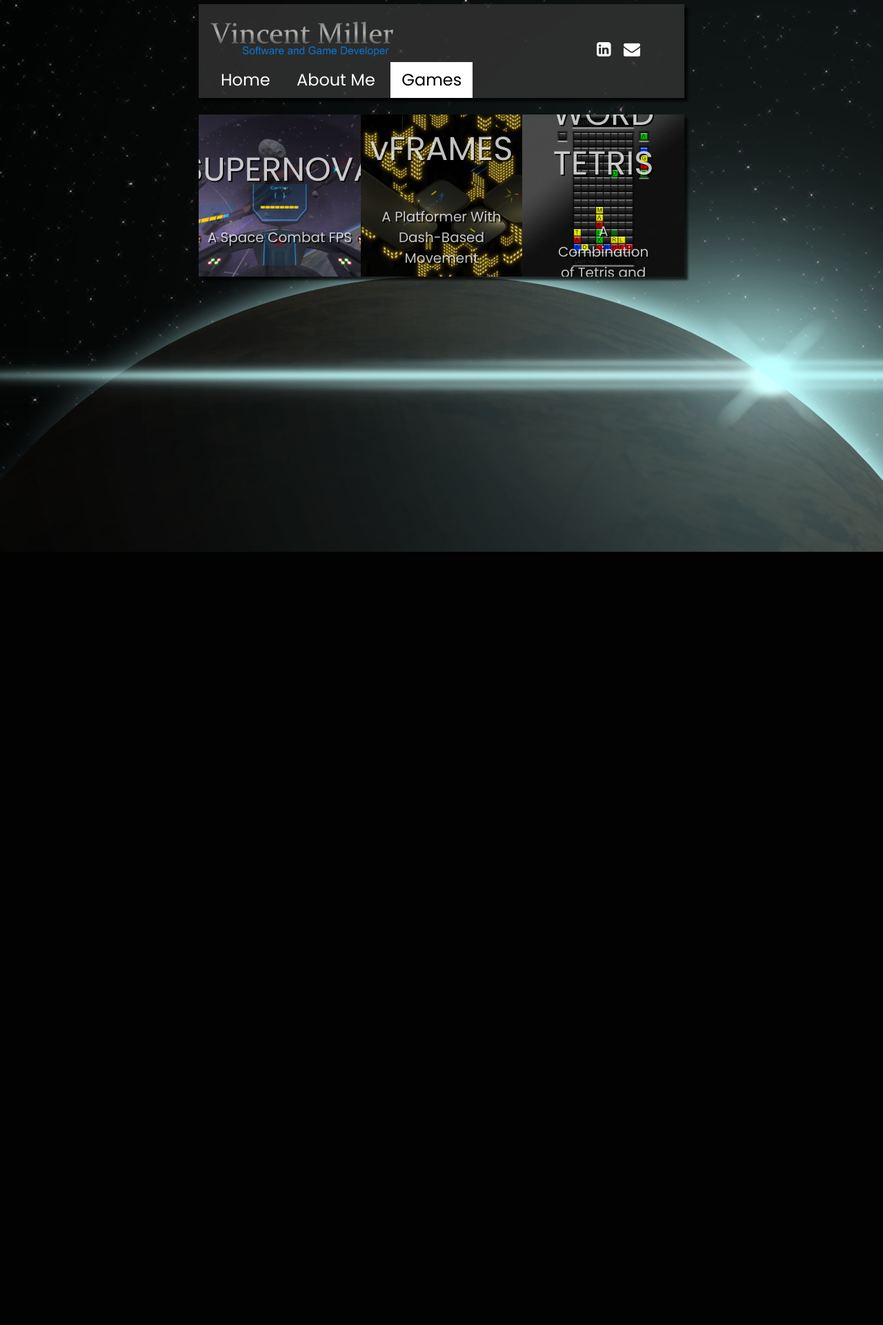
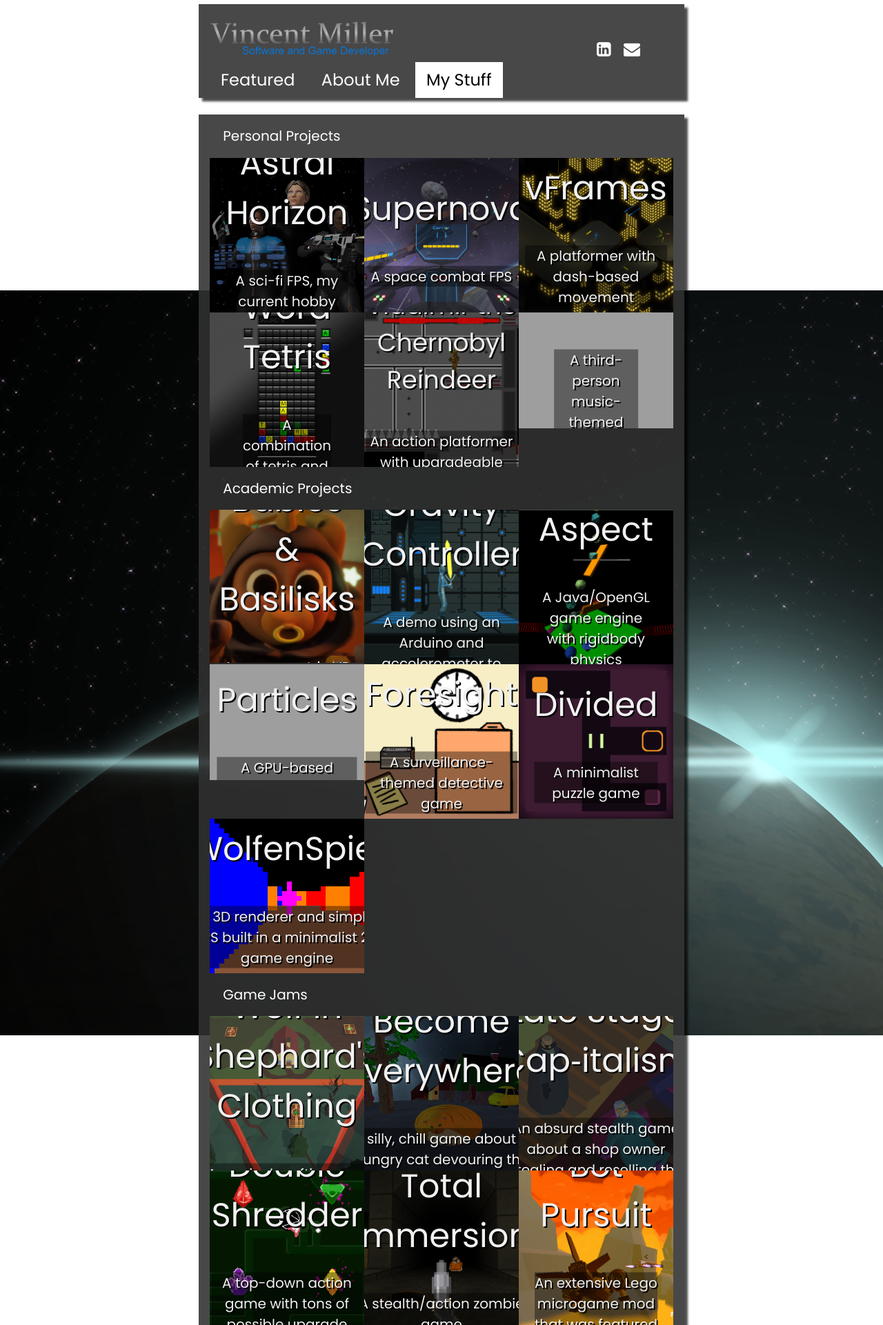
Before and after one commit to vcmiller/vcmiller.github.io, a PHP site: page /games.html in a window 1280 px wide. Shown: the whole page at 69% size. Before the commit the page ends 800 px from the top, so only its background shows below. Run offline with PHP 8.4, Linux system fonts and the light colour scheme; grey boxes are pictures that could not be loaded.

Commit message:
Added most of the content to games page, and fixed some layout issues.

```diff
--- a/about.html
+++ b/about.html
@@ -23,9 +23,9 @@
                 </div>
             </div>
             <div>
-                <a href="index.html" class="w3-bar-item w3-button w3-hover-white"></i>Home</a>
+                <a href="index.html" class="w3-bar-item w3-button w3-hover-white"></i>Featured</a>
                 <a href="about.html" class="w3-bar-item w3-button w3-white">About Me</a>
-                <a href="games.html" class="w3-bar-item w3-button w3-hover-white">Games</a>
+                <a href="games.html" class="w3-bar-item w3-button w3-hover-white">My Stuff</a>
             </div>
         </div>
         <br/>
--- a/games.html
+++ b/games.html
@@ -1,6 +1,6 @@
 <!DOCTYPE html>
 <html>
-<title>About - Vincent Miller's Portfolio</title>
+<title>My Stuff - Vincent Miller's Portfolio</title>
 <meta charset="UTF-8">
 <meta name="viewport" content="width=device-width, initial-scale=1">
 <link rel="stylesheet" href="https://www.w3schools.com/w3css/4/w3.css">
@@ -23,51 +23,280 @@
                 </div>
             </div>
             <div>
-                <a href="index.html" class="w3-bar-item w3-button w3-hover-white"></i>Home</a>
+                <a href="index.html" class="w3-bar-item w3-button w3-hover-white"></i>Featured</a>
                 <a href="about.html" class="w3-bar-item w3-button w3-hover-white">About Me</a>
-                <a href="games.html" class="w3-bar-item w3-button w3-white">Games</a>
+                <a href="games.html" class="w3-bar-item w3-button w3-white">My Stuff</a>
             </div>
         </div>
         <br/>
 
+        <!--
+            personal projects:
+            astral horizon - website
+            supernova - gamejolt
+            vframes - game
+            tetris - game
+            vladimir - gamejolt
+            .WAV - page
+
+            academic:
+            basilisks - website
+            gravity - page
+            aspect - page
+            particles - page
+            forsight - page
+            divided - perlenspiel page
+            paint - perlenspiel page
+            wolfenspiel - perlenspiel page
+
+            game jams:
+            wolf - itch
+            everywhere - itch
+            capitalism - itch
+            shredder - itch
+            immersion - gamejolt
+            bot pursuit - unity play
+        -->
+
         <div class="grey shadow" style="overflow: auto">
-            <div class="w3-third">
-                <a href="https://gamejolt.com/games/supernova/90758">
+            <div class="gamedisp"><h4>Personal Projects</h4></div>
+            <div class="w3-container">
+                <div class="w3-third clickimg">
+                    <a href="https://www.astral-horizon.com">
                         <div class="w3-display-container">
-                        <img src="images/thumbs/supernova.png" style="width:100%">
-                        <div class="w3-display-middle w3-large w3-center" style="text-shadow:2px 2px 0 #000">
-                            <h1 class="w3-xxxlarge w3-text-light-gray" style="opacity:0.8">SUPERNOVA</h1>
+                            <img src="images/thumbs/astral.png" style="width:100%">
+                            <div class="w3-display-middle w3-large w3-center shadowtext" >
+                                <h1 class="w3-xxxlarge w3-text-light-gray">Astral Horizon</h1>
                                 <br />
-                            <h4 class="w3-text-light-gray" style="opacity:0.8">A Space Combat FPS</h4>
+                                <h4 class="w3-text-light-gray">A sci-fi FPS, my current hobby project</h4>
                             </div>
                         </div>
                     </a>
                 </div>
-            <div class="w3-third">
-                <a href="games/vframes/">
+                <div class="w3-third clickimg">
+                    <a href="https://gamejolt.com/games/supernova/90758">
                         <div class="w3-display-container">
-                        <img src="images/thumbs/vframes.png" style="width:100%">
-                        <div class="w3-display-middle w3-large w3-center" style="text-shadow:2px 2px 0 #000">
-                            <h1 class="w3-xxxlarge w3-text-light-gray" style="opacity:0.8">vFRAMES</h1>
+                            <img src="images/thumbs/supernova.png" style="width:100%">
+                            <div class="w3-display-middle w3-large w3-center shadowtext" >
+                                <h1 class="w3-xxxlarge w3-text-light-gray">Supernova</h1>
                                 <br />
-                            <h4 class="w3-text-light-gray" style="opacity:0.8">A Platformer With Dash-Based Movement</h4>
+                                <h4 class="w3-text-light-gray">A space combat FPS</h4>
                             </div>
                         </div>
                     </a>
                 </div>
-            <div class="w3-third">
+                <div class="w3-third clickimg">
+                    <a href="games/vframes/">
+                        <div class="w3-display-container">
+                            <img src="images/thumbs/vframes.png" style="width:100%">
+                            <div class="w3-display-middle w3-large w3-center shadowtext" >
+                                <h1 class="w3-xxxlarge w3-text-light-gray">vFrames</h1>
+                                <br />
+                                <h4 class="w3-text-light-gray">A platformer with dash-based movement</h4>
+                            </div>
+                        </div>
+                    </a>
+                </div>
+                <div class="w3-third clickimg">
                     <a href="games/tetris/">
                         <div class="w3-display-container">
                             <img src="images/thumbs/tetris.png" style="width:100%">
-                        <div class="w3-display-middle w3-large w3-center" style="text-shadow:2px 2px 0 #000">
-                            <h1 class="w3-xxxlarge w3-text-light-gray" style="opacity:0.8">WORD TETRIS</h1>
+                            <div class="w3-display-middle w3-large w3-center shadowtext" >
+                                <h1 class="w3-xxxlarge w3-text-light-gray">Word Tetris</h1>
                                 <br />
-                            <h4 class="w3-text-light-gray" style="opacity:0.8">A Combination of Tetris and Scrabble</h4>
+                                <h4 class="w3-text-light-gray">A combination of tetris and scrabble</h4>
+                            </div>
+                        </div>
+                    </a>
+                </div>
+                <div class="w3-third clickimg">
+                    <a href="https://gamejolt.com/games/vladimir-the-chernobyl-reindeer/219145">
+                        <div class="w3-display-container">
+                            <img src="images/thumbs/vladimir.png" style="width:100%">
+                            <div class="w3-display-middle w3-large w3-center shadowtext" >
+                                <h1 class="w3-xxlarge w3-text-light-gray">Vladimir&nbspthe Chernobyl Reindeer</h1>
+                                <br />
+                                <h4 class="w3-text-light-gray">An action platformer with upgradeable skills</h4>
+                            </div>
+                        </div>
+                    </a>
+                </div>
+                <div class="w3-third clickimg">
+                    <a href="#">
+                        <div class="w3-display-container">
+                            <img src="images/thumbs/wav.png" style="width:100%">
+                            <div class="w3-display-middle w3-large w3-center shadowtext" >
+                                <h1 class="w3-xxxlarge w3-text-light-gray">.WAV</h1>
+                                <br />
+                                <h4 class="w3-text-light-gray">A third-person music-themed action game</h4>
+                            </div>
+                        </div>
+                    </a>
+                </div>
+            </div>
+            <div class="gamedisp"><h4>Academic Projects</h4></div>
+            <div class="w3-container">
+                <div class="w3-third clickimg">
+                    <a href="https://www.babiesandbasilisks.com/">
+                        <div class="w3-display-container">
+                            <img src="images/thumbs/bnb.png" style="width:100%">
+                            <div class="w3-display-middle w3-large w3-center shadowtext" >
+                                <h1 class="w3-xxxlarge w3-text-light-gray">Babies & Basilisks</h1>
+                                <br />
+                                <h4 class="w3-text-light-gray">An asymmetric VR party game</h4>
+                            </div>
+                        </div>
+                    </a>
+                </div>
+                <div class="w3-third clickimg">
+                    <a href="#">
+                        <div class="w3-display-container">
+                            <img src="images/thumbs/gravity.png" style="width:100%">
+                            <div class="w3-display-middle w3-large w3-center shadowtext" >
+                                <h1 class="w3-xxxlarge w3-text-light-gray">Gravity Controller</h1>
+                                <br />
+                                <h4 class="w3-text-light-gray">A demo using an Arduino and accelerometer to control gravity</h4>
+                            </div>
+                        </div>
+                    </a>
+                </div>
+                <div class="w3-third clickimg">
+                    <a href="#">
+                        <div class="w3-display-container">
+                            <img src="images/thumbs/aspect.png" style="width:100%">
+                            <div class="w3-display-middle w3-large w3-center shadowtext" >
+                                <h1 class="w3-xxxlarge w3-text-light-gray">Aspect</h1>
+                                <br />
+                                <h4 class="w3-text-light-gray">A Java/OpenGL game engine with rigidbody physics</h4>
+                            </div>
+                        </div>
+                    </a>
+                </div>
+                <div class="w3-third clickimg">
+                    <a href="#">
+                        <div class="w3-display-container">
+                            <img src="images/thumbs/particles.png" style="width:100%">
+                            <div class="w3-display-middle w3-large w3-center shadowtext" >
+                                <h1 class="w3-xxxlarge w3-text-light-gray">GPU Particles</h1>
+                                <br />
+                                <h4 class="w3-text-light-gray">A GPU-based particle system in Unity</h4>
+                            </div>
+                        </div>
+                    </a>
+                </div>
+                <div class="w3-third clickimg">
+                    <a href="#">
+                        <div class="w3-display-container">
+                            <img src="images/thumbs/foresight.png" style="width:100%">
+                            <div class="w3-display-middle w3-large w3-center shadowtext" >
+                                <h1 class="w3-xxxlarge w3-text-light-gray">Foresight</h1>
+                                <br />
+                                <h4 class="w3-text-light-gray">A surveillance-themed detective game</h4>
+                            </div>
+                        </div>
+                    </a>
+                </div>
+                <div class="w3-third clickimg">
+                    <a href="#">
+                        <div class="w3-display-container">
+                            <img src="images/thumbs/divided.png" style="width:100%">
+                            <div class="w3-display-middle w3-large w3-center shadowtext" >
+                                <h1 class="w3-xxxlarge w3-text-light-gray">Divided</h1>
+                                <br />
+                                <h4 class="w3-text-light-gray">A minimalist puzzle game</h4>
+                            </div>
+                        </div>
+                    </a>
+                </div>
+                <div class="w3-third clickimg">
+                    <a href="#">
+                        <div class="w3-display-container">
+                            <img src="images/thumbs/wolfen.png" style="width:100%">
+                            <div class="w3-display-middle w3-large w3-center shadowtext" >
+                                <h1 class="w3-xxxlarge w3-text-light-gray">WolfenSpiel</h1>
+                                <br />
+                                <h4 class="w3-text-light-gray">A 3D renderer and simple FPS built in a minimalist 2D game engine</h4>
+                            </div>
+                        </div>
+                    </a>
+                </div>
+            </div>
+            <div class="gamedisp"><h4>Game Jams</h4></div>
+            <div class="w3-container">
+                <div class="w3-third clickimg">
+                    <a href="https://infohazard.itch.io/wolf">
+                        <div class="w3-display-container">
+                            <img src="images/thumbs/wolf.png" style="width:100%">
+                            <div class="w3-display-middle w3-large w3-center shadowtext" >
+                                <h1 class="w3-xxxlarge w3-text-light-gray">Wolf in Shephard's Clothing</h1>
+                                <br />
+                                <h4 class="w3-text-light-gray">A survival crafting card game</h4>
+                            </div>
+                        </div>
+                    </a>
+                </div>
+                <div class="w3-third clickimg">
+                    <a href="https://infohazard.itch.io/become-everywhere">
+                        <div class="w3-display-container">
+                            <img src="images/thumbs/everywhere.png" style="width:100%">
+                            <div class="w3-display-middle w3-large w3-center shadowtext" >
+                                <h1 class="w3-xxxlarge w3-text-light-gray">Become Everywhere</h1>
+                                <br />
+                                <h4 class="w3-text-light-gray">A silly, chill game about a hungry cat devouring the world</h4>
+                            </div>
+                        </div>
+                    </a>
+                </div>
+                <div class="w3-third clickimg">
+                    <a href="https://infohazard.itch.io/cap-italism">
+                        <div class="w3-display-container">
+                            <img src="images/thumbs/capitalism.png" style="width:100%">
+                            <div class="w3-display-middle w3-large w3-center shadowtext" >
+                                <h1 class="w3-xxxlarge w3-text-light-gray">Late Stage Cap&#8209;italism</h1>
+                                <br />
+                                <h4 class="w3-text-light-gray">An absurd stealth game about a shop owner stealing and reselling the same hat</h4>
+                            </div>
+                        </div>
+                    </a>
+                </div>
+                <div class="w3-third clickimg">
+                    <a href="https://infohazard.itch.io/double-shredder">
+                        <div class="w3-display-container">
+                            <img src="images/thumbs/shredder.png" style="width:100%">
+                            <div class="w3-display-middle w3-large w3-center shadowtext" >
+                                <h1 class="w3-xxxlarge w3-text-light-gray">Double Shredder</h1>
+                                <br />
+                                <h4 class="w3-text-light-gray">A top-down action game with tons of possible upgrade combinations</h4>
+                            </div>
+                        </div>
+                    </a>
+                </div>
+                <div class="w3-third clickimg">
+                    <a href="https://gamejolt.com/games/total-immersion/176920">
+                        <div class="w3-display-container">
+                            <img src="images/thumbs/immersion.png" style="width:100%">
+                            <div class="w3-display-middle w3-large w3-center shadowtext" >
+                                <h1 class="w3-xxxlarge w3-text-light-gray">Total Immersion</h1>
+                                <br />
+                                <h4 class="w3-text-light-gray">A stealth/action zombie game</h4>
+                            </div>
+                        </div>
+                    </a>
+                </div>
+                <div class="w3-third clickimg">
+                    <a href="https://play.unity.com/mg/other/bot-pursuit">
+                        <div class="w3-display-container">
+                            <img src="images/thumbs/bot.png" style="width:100%">
+                            <div class="w3-display-middle w3-large w3-center shadowtext" >
+                                <h1 class="w3-xxxlarge w3-text-light-gray">Bot Pursuit</h1>
+                                <br />
+                                <h4 class="w3-text-light-gray">An&nbspextensive&nbspLego microgame mod that&nbspwas&nbspfeatured on Unity Play</h4>
                             </div>
                         </div>
                     </a>
                 </div>
             </div>
         </div>
+    </div>
 </body>
 </html>
--- a/style.css
+++ b/style.css
@@ -24,6 +24,24 @@
     margin-top: 1em;
     margin-bottom: 1em;
     width:90%;
+}
+
+.shadowtext {
+    text-shadow: 2px 2px 0 #000;
+}
+
+.shadowtext h1, .shadowtext h2, .shadowtext h3, .shadowtext h4 {
+    font-weight: inherit;
+    font-weight: 100;
+}
+
+.shadowtext h4 {
+    background-color: #0006;
+}
+
+.w3-third {
+    overflow: hidden;
+    padding-bottom: 0px;
 }
 
 body {
@@ -56,6 +74,11 @@
 
 .w3-button {
     margin:0px;
+}
+
+.w3-bar-item {
+    max-width: 32%;
+    text-align: center;
 }
 
 .nameimg {
@@ -98,18 +121,22 @@
 /* Small devices (portrait tablets and large phones, 600px and up) */
 @media only screen and (min-width: 600px) {
     .maincontent {
-        width:90%;
+        width:95%;
     }
 
     .nameimg {
         width:80%;
+    }
+
+    .w3-third {
+        width: 50%;
     }
 }
 
 /* Medium devices (landscape tablets, 768px and up) */
 @media only screen and (min-width: 768px) {
     .maincontent {
-        width:80%;
+        width:95%;
     }
 
     .nameimg {
@@ -129,6 +156,10 @@
     .contact i {
         margin-left:0.5em;
     }
+
+    .w3-third {
+        width: 50%;
+    }
 }
 
 /* Large devices (laptops/desktops, 992px and up) */
@@ -139,6 +170,10 @@
 
     .nameimg {
         width:50%;
+    }
+
+    .w3-third {
+        width: 50%;
     }
 }
 
@@ -151,4 +186,8 @@
     .nameimg {
         width:40%;
     }
+
+    .w3-third {
+        width: 33.33333%;
+    }
 }
```
Also changed, not shown: class.html (+24 -24 lines), index.html (+5 -5 lines), index_old.html (+51 -51 lines), jams.html (+6 -6 lines), personal.html (+21 -21 lines), playable.html (+21 -21 lines), images/thumbs/astral.png (added), images/thumbs/bnb.png (added), images/thumbs/bot.png (added), images/thumbs/capitalism.png (added), images/thumbs/divided.png (added), images/thumbs/everywhere.png (added), images/thumbs/foresight.png (added), images/thumbs/shredder.png (added), 2 more files. Lines whose indentation alone changed are shown as unchanged.
